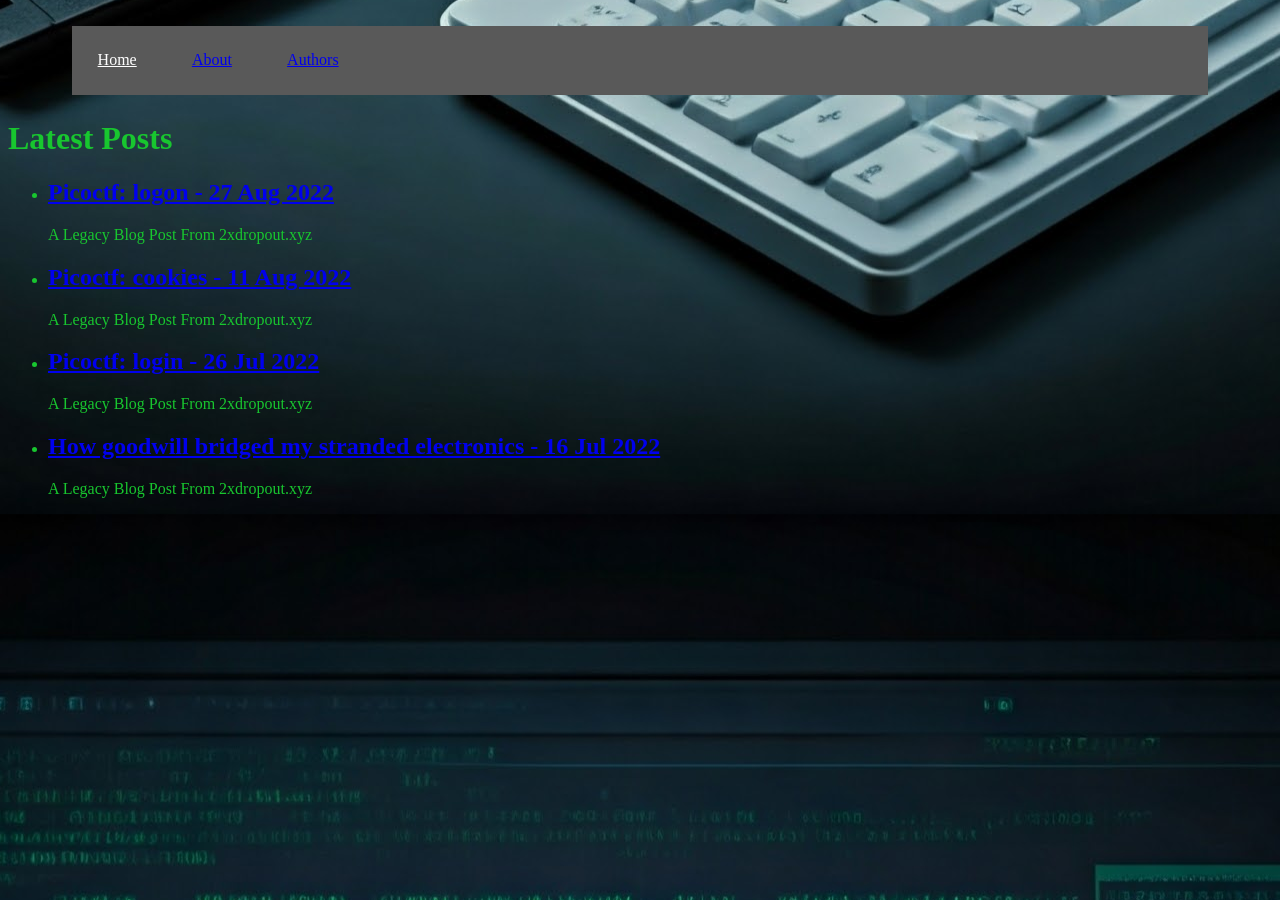
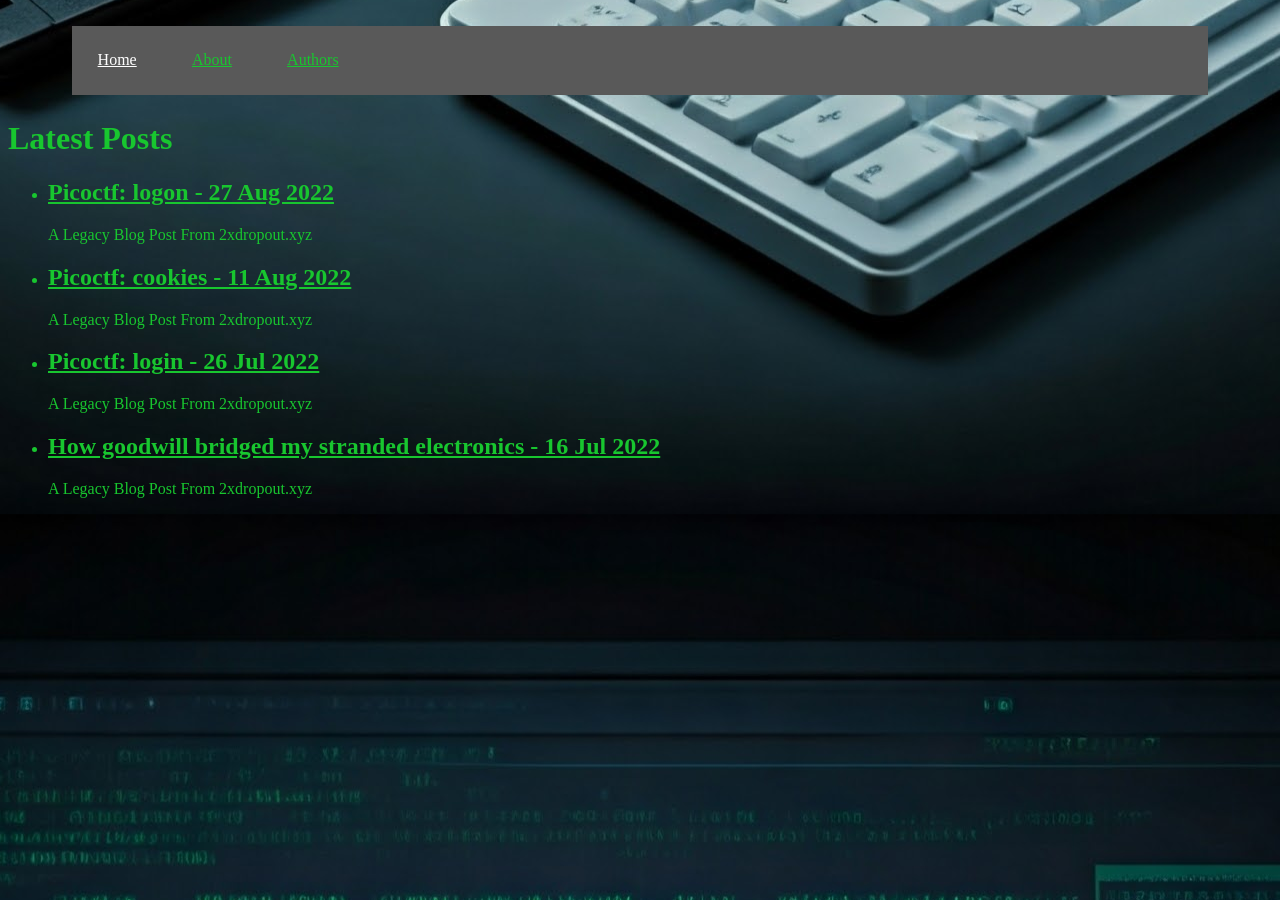
Before and after one commit to Philip-Otter/pbandt.github.io, a Jekyll site: the page built from index.html, in a window 1280 px wide. Built offline with Jekyll 4.4.1, drawn with Linux system fonts in a browser that asks for light colours.

Commit message:
Update main.css

```diff
--- a/assets/css/main.css
+++ b/assets/css/main.css
@@ -12,6 +12,10 @@ img {
   margin-right: auto;
 }
 
+a {
+  color: #18c62f;
+}
+
 a:visited{ /* This is an attempt to not have all those ugly purple links everywhere */
   color: #18c62f;
 }
@@ -23,7 +27,7 @@ a:visited{ /* This is an attempt to not have all those ugly purple links everywh
   margin: 2vw 5vw;
 }
 
-.navBar a{
+.navBar a {
   margin: 2vw;
   display: inline-block;
 }
```
